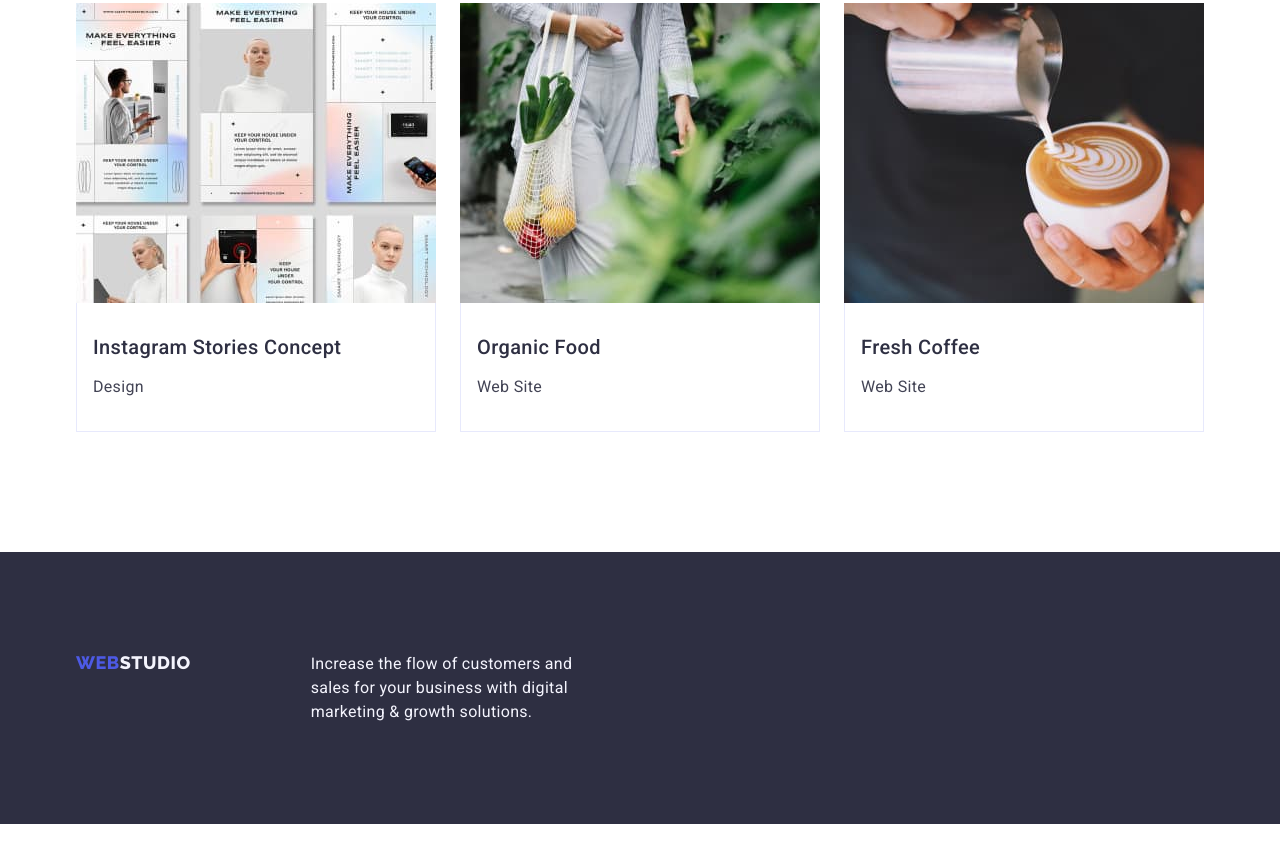
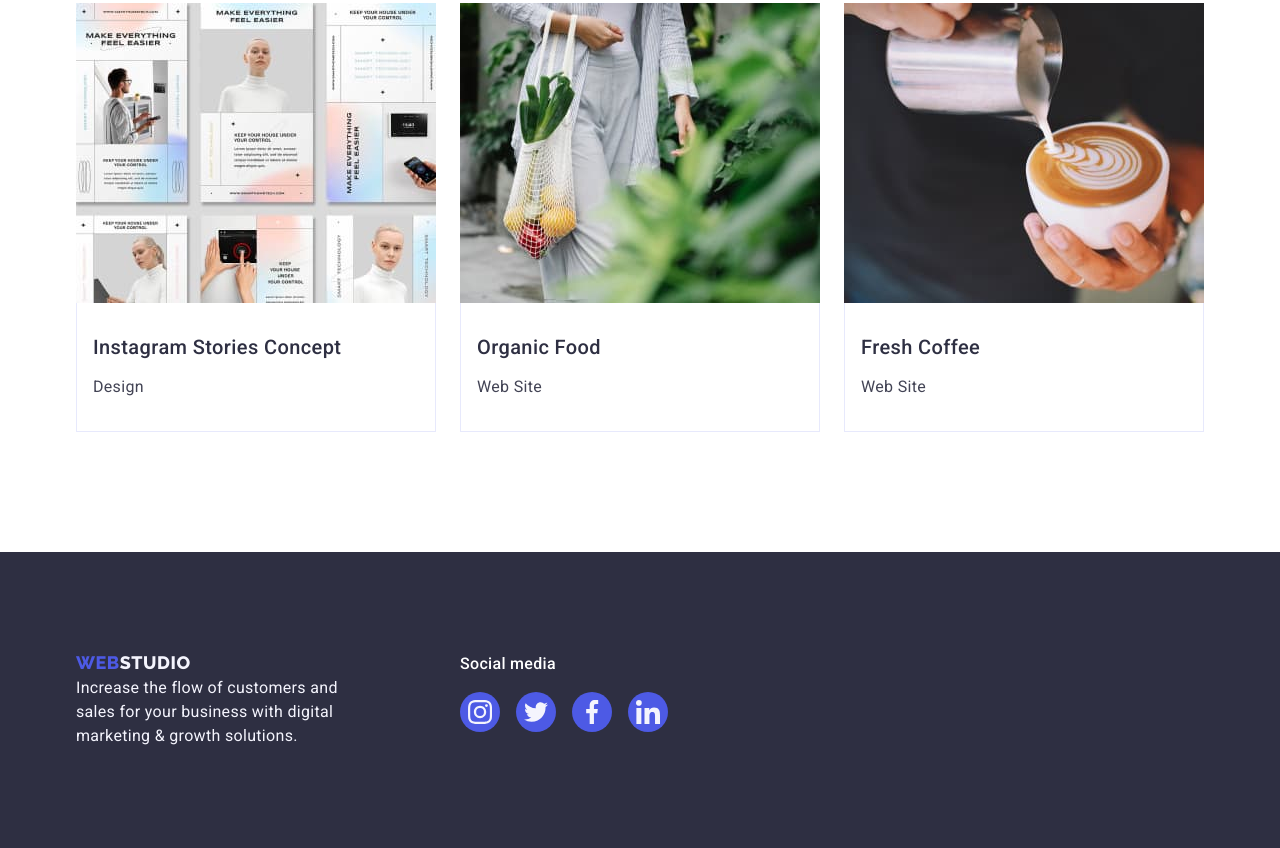
Before and after one commit to maodzhedun/goit-markup-hw-04, a plain HTML site: page portfolio.html in a window 1280 px wide. Shown: the part 1233-2081 px from the top of the page. Before the commit the page ends 2057 px from the top, so only its background shows below. Drawn offline with nearby package versions, Linux system fonts and the light colour scheme.

Commit message:
Check footer

```diff
--- a/portfolio.html
+++ b/portfolio.html
@@ -214,12 +214,56 @@
 
     <footer class="footer">
       <div class="container footer-main">
-        <a class="link footer-link" href="./index.html">Web<span class="under-logo">Studio</span></a>
-        <p class="slogan">
-          Increase the flow of customers and sales for your business with
-          digital marketing & growth solutions.
-        </p>
-      </div>
+                  <div class="logo" >
+                    <a class="link footer-link" href="./index.html"
+                      >Web<span class="under-logo">Studio</span></a>
+                    <p class="section-item slogan">
+                      Increase the flow of customers and sales for your business with
+                      digital marketing & growth solutions.
+                    </p>
+                  </div>
+
+                      <!-- Footer icons -->
+
+                  <div class="icons">
+                    <p class="section-item footer-section-item">Social media</p>
+                    <ul class="list socials footer-socials">
+                      <li class="socials-items">
+                        <a  class="socials-link link" href="https://instagram.com" target="_blank" rel="noopener noreferrer"
+                        aria-label="Instagram icon">
+                          <svg class="socials-icons" width="24" height="24">
+                            <use href="./images/icons.svg#icon-instagram"></use>
+                          </svg>
+                        </a>
+                      </li>
+                      <li class="socials-items">
+                        <a class="socials-link link" href="https://twitter.com" target="_blank" rel="noopener noreferrer"
+                        aria-label="Twitter icon">
+                          <svg class="socials-icons" width="24" height="24">
+                            <use href="./images/icons.svg#icon-twitter"></use>
+                          </svg>
+                        </a>
+                      </li>
+                      <li class="socials-items">
+                        <a class="socials-link link" href="https://facebook.com" target="_blank" rel="noopener noreferrer"
+                        aria-label="Facebook icon">
+                          <svg class="socials-icons" width="24" height="24">
+                            <use href="./images/icons.svg#icon-facebook"></use>
+                          </svg>
+                        </a>
+                      </li>
+                      <li class="socials-items">
+                        <a class="socials-link link" href="https://linkedin.com" target="_blank" rel="noopener noreferrer"
+                        aria-label="Linkedin icon">
+                          <svg class="socials-icons" width="24" height="24">
+                            <use href="./images/icons.svg#icon-linkedin"></use>
+                          </svg>
+                        </a>
+                      </li>
+                    </ul>
+                  </div>
+        </div>
+
     </footer>
   </body>
 </html>
```
